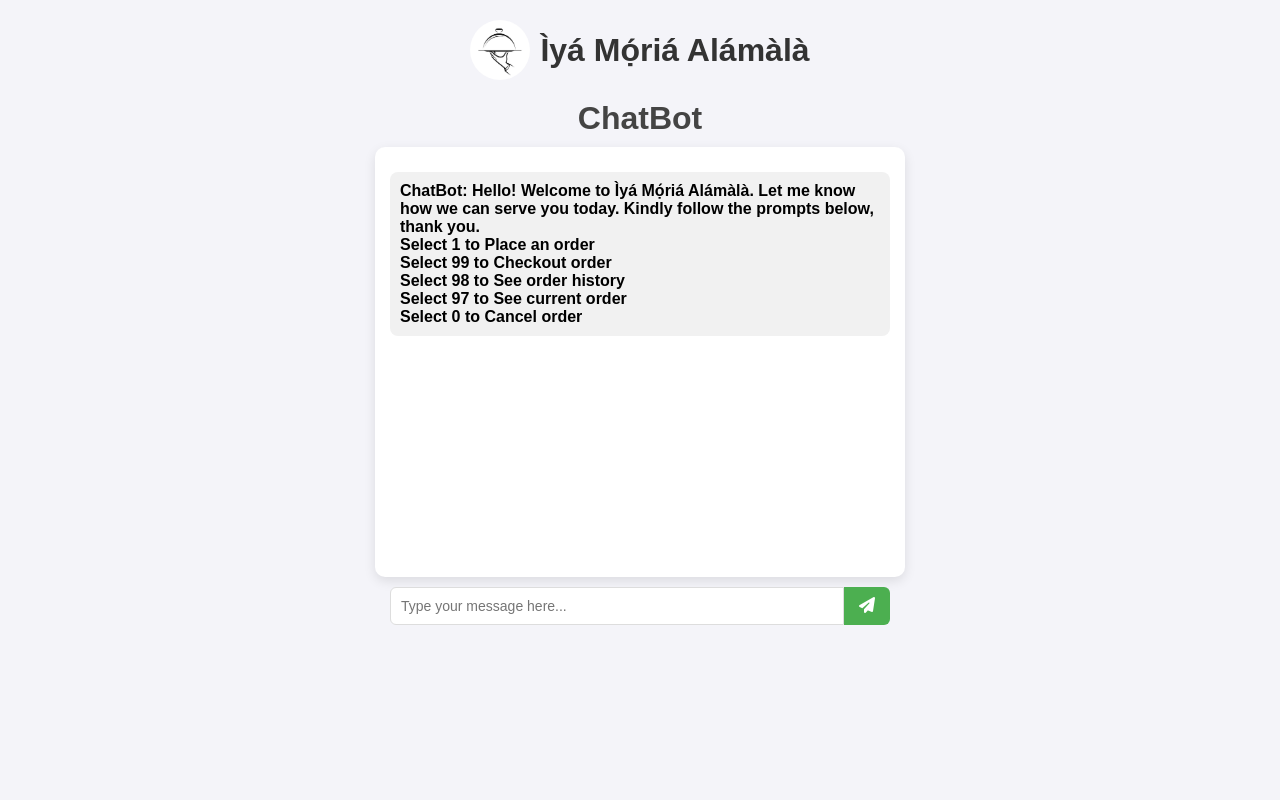
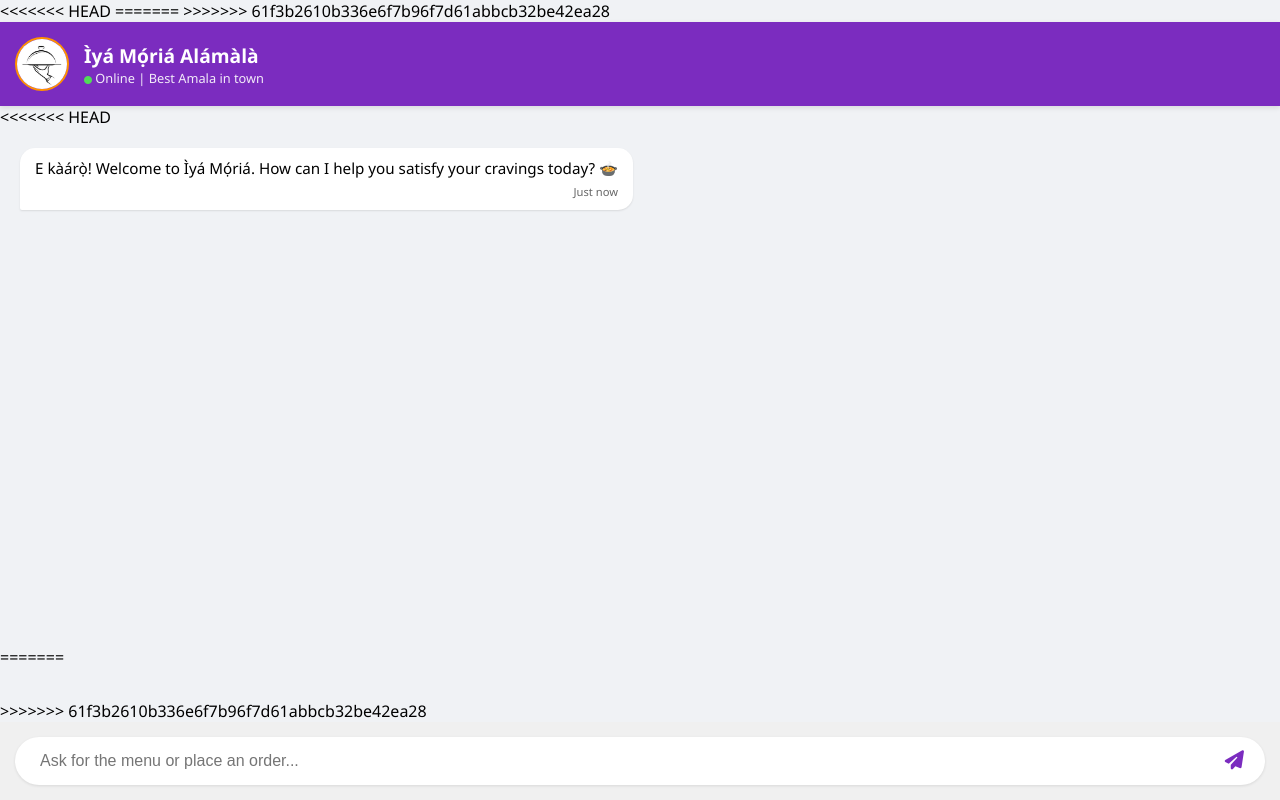
Before and after one commit to heisfolagbemi/The-Amala-Restaurant, a website: page frontend/index.html in a window 1280 px wide. Drawn offline with nearby package versions, Linux system fonts and the light colour scheme; no server answers.

Commit message:
My Assigment

```diff
--- a/Models/order.js
+++ b/Models/order.js
@@ -1,4 +1,4 @@
-// models/Order.js
+
 const mongoose = require("mongoose");
 
 const OrderItemSchema = new mongoose.Schema(
@@ -14,8 +14,8 @@ const OrderItemSchema = new mongoose.Schema(
 const OrderSchema = new mongoose.Schema({
   deviceId: String,
   items: [OrderItemSchema],
-  amount: Number, // in Naira
-  status: { type: String, default: "open" }, // open / pending-payment / paid / scheduled / cancelled
+  amount: Number,
+  status: { type: String, default: "open" },
   paystackReference: String,
   paymentInit: Object,
   scheduledFor: Date,
--- a/Models/session..js
+++ b/Models/session.js
@@ -1,4 +1,3 @@
-// models/Session.js
 const mongoose = require("mongoose");
 
 const OrderItemSchema = new mongoose.Schema(
@@ -15,7 +14,8 @@ const SessionSchema = new mongoose.Schema({
   deviceId: { type: String, index: true },
   socketId: String,
   currentOrder: { type: [OrderItemSchema], default: [] },
-  history: { type: [Object], default: [] }, // store order summaries
+  history: { type: [Object], default: [] },
+  inMenu: { type: Boolean, default: false },
   createdAt: { type: Date, default: Date.now },
   updatedAt: { type: Date, default: Date.now },
 });
--- a/frontend/index.html
+++ b/frontend/index.html
@@ -1,153 +1,236 @@
 <!DOCTYPE html>
 <html lang="en">
+<<<<<<< HEAD
+<head>
+    <meta charset="UTF-8">
+    <meta name="viewport" content="width=device-width, initial-scale=1.0">
+    <title>Ìyá Mọ́riá Alámàlà - Chat</title>
+    <link rel="stylesheet" href="https://cdnjs.cloudflare.com/ajax/libs/font-awesome/6.4.0/css/all.min.css">
+=======
   <head>
     <meta charset="UTF-8" />
     <meta name="viewport" content="width=device-width, initial-scale=1.0" />
     <title>ChatBot</title>
 
-    <!-- Font Awesome for the send button -->
     <link
       rel="stylesheet"
       href="https://cdnjs.cloudflare.com/ajax/libs/font-awesome/6.4.0/css/all.min.css"
     />
 
+>>>>>>> 61f3b2610b336e6f7b96f7d61abbcb32be42ea28
     <style>
+        :root {
+            --primary-color: #7b2cbf; /* Warm Purple */
+            --accent-color: #ff9100;  /* Amala/Soup Orange */
+            --user-bg: #dcf8c6;
+            --bot-bg: #ffffff;
+            --body-bg: #f0f2f5;
+        }
+
         body {
-        font-family: Arial, sans-serif;
-        background: #f4f4f9;
+            font-family: 'Segoe UI', Tahoma, Geneva, Verdana, sans-serif;
+            background: var(--body-bg);
             margin: 0;
-        padding: 0;
             display: flex;
             flex-direction: column;
-        align-items: center;
+            height: 100vh;
         }
-      .flex {
+
+        /* Header Styling */
+        header {
+            background: var(--primary-color);
+            color: white;
+            padding: 15px;
             display: flex;
             align-items: center;
-        margin-top: 20px;
+            box-shadow: 0 2px 5px rgba(0,0,0,0.1);
         }
+
         .logo {
-        width: 60px;
-        height: 60px;
+            width: 50px;
+            height: 50px;
             border-radius: 50%;
-        margin-right: 10px;
+            border: 2px solid var(--accent-color);
+            margin-right: 15px;
+            object-fit: cover;
         }
-      .title h1 {
+
+        .header-info h1 {
             margin: 0;
-        color: #333;
+            font-size: 1.2rem;
         }
-      .chatbot-title {
-        margin: 20px 0 10px;
-        color: #444;
+
+        .header-info p {
+            margin: 0;
+            font-size: 0.8rem;
+            opacity: 0.9;
         }
-      .messages {
-        list-style: none;
-        padding: 15px;
-        margin: 0;
-        width: 90%;
-        max-width: 500px;
-        height: 400px;
-        background: white;
-        border-radius: 10px;
+
+        /* Chat Window */
+        #chat-container {
+            flex: 1;
+            padding: 20px;
             overflow-y: auto;
-        box-shadow: 0 4px 12px rgba(0,0,0,0.1);
+            display: flex;
+            flex-direction: column;
+            gap: 15px;
         }
-      .messages ol {
-        margin: 10px 0;
-        padding: 10px;
-        border-radius: 8px;
-        background: #f1f1f1;
-        word-wrap: break-word;
+
+        .message {
+            max-width: 80%;
+            padding: 10px 15px;
+            border-radius: 15px;
+            font-size: 0.95rem;
+            line-height: 1.4;
+            position: relative;
+            box-shadow: 0 1px 2px rgba(0,0,0,0.1);
         }
-      .bot-message {
-        background: #e8f0fe;
+
+        .bot-msg {
+            align-self: flex-start;
+            background: var(--bot-bg);
+            border-bottom-left-radius: 2px;
         }
-      .user-message {
-        background: #d1f7c4;
+
+        .user-msg {
+            align-self: flex-end;
+            background: var(--user-bg);
+            border-bottom-right-radius: 2px;
+        }
+
+        .timestamp {
+            display: block;
+            font-size: 0.7rem;
+            margin-top: 5px;
+            opacity: 0.6;
             text-align: right;
         }
+
+        /* Input Area */
+        footer {
+            background: #f0f0f0;
+            padding: 15px;
+            display: flex;
+            gap: 10px;
+        }
+
         #form {
             display: flex;
-        justify-content: center;
-        margin: 10px;
-        width: 90%;
-        max-width: 500px;
+            width: 100%;
+            background: white;
+            border-radius: 25px;
+            padding: 5px 15px;
+            align-items: center;
+            box-shadow: 0 1px 3px rgba(0,0,0,0.1);
         }
+
         .user-input {
             flex: 1;
+            border: none;
             padding: 10px;
-        border: 1px solid #ddd;
-        border-radius: 6px 0 0 6px;
-        font-size: 14px;
+            outline: none;
+            font-size: 1rem;
         }
-      button {
-        background: #4caf50;
+
+        .send-btn {
+            background: transparent;
             border: none;
-        color: white;
-        padding: 0 15px;
-        border-radius: 0 6px 6px 0;
+            color: var(--primary-color);
+            font-size: 1.2rem;
             cursor: pointer;
-        font-size: 16px;
+            transition: transform 0.2s;
         }
-      button:hover {
-        background: #45a049;
+
+        .send-btn:hover {
+            transform: scale(1.1);
         }
     </style>
 </head>
 <body>
-    <div class="flex">
-      <img
-        class="logo"
-        src="./media/VectorStock_ Delicious Restaurant Menu Icons.jpeg"
-        alt="Amala logo"
-      />
-      <div class="title"><h1>Ìyá Mọ́riá Alámàlà</h1></div>
+
+    <header>
+        <img class="logo" src="./media/VectorStock_ Delicious Restaurant Menu Icons.jpeg" alt="Ìyá Mọ́riá logo">
+        <div class="header-info">
+            <h1>Ìyá Mọ́riá Alámàlà</h1>
+            <p><i class="fa-solid fa-circle" style="color: #4df04d; font-size: 8px;"></i> Online | Best Amala in town</p>
         </div>
+    </header>
 
-    <h1 class="chatbot-title">ChatBot</h1>
-
+<<<<<<< HEAD
+    <main id="chat-container">
+        <!-- Welcome Message -->
+        <div class="message bot-msg">
+            E kàárọ̀! Welcome to Ìyá Mọ́riá. How can I help you satisfy your cravings today? 🍲
+            <span class="timestamp">Just now</span>
+        </div>
+    </main>
+=======
     <ul class="messages">
       <ol class="bot-message">
-        <strong>ChatBot:</strong>
-        <b>
-          Hello! Welcome to Ìyá Mọ́riá Alámàlà. Let me know how we can serve you today. Kindly follow the prompts below, thank you.<br />
-          Select 1 to Place an order <br />
-          Select 99 to Checkout order <br />
-          Select 98 to See order history <br />
-          Select 97 to See current order <br />
-          Select 0 to Cancel order
-        </b>
+
       </ol>
     </ul>
+>>>>>>> 61f3b2610b336e6f7b96f7d61abbcb32be42ea28
 
+    <footer>
         <form id="form">
-      <input
-        type="text"
-        class="user-input"
-        placeholder="Type your message here..."
-      />
-      <button type="submit"><i class="fa-solid fa-paper-plane"></i></button>
+            <input type="text" class="user-input" placeholder="Ask for the menu or place an order..." autocomplete="off">
+            <button type="submit" class="send-btn">
+                <i class="fa-solid fa-paper-plane"></i>
+            </button>
         </form>
+    </footer>
 
     <script src="/socket.io/socket.io.js"></script>
     <script>
         const socket = io();
-
         const form = document.getElementById("form");
         const input = document.querySelector(".user-input");
-      const messages = document.querySelector(".messages");
+        const chatContainer = document.getElementById("chat-container");
 
-      // Handle form submission
+        // Helper function to add messages to UI
+        const addMessage = (text, sender) => {
+            const msgDiv = document.createElement("div");
+            msgDiv.classList.add("message", sender === 'user' ? "user-msg" : "bot-msg");
+
+            const time = new Date().toLocaleTimeString([], { hour: '2-digit', minute: '2-digit' });
+
+            msgDiv.innerHTML = `
+                ${text}
+                <span class="timestamp">${time}</span>
+            `;
+
+            chatContainer.appendChild(msgDiv);
+            chatContainer.scrollTop = chatContainer.scrollHeight;
+        };
+
+<<<<<<< HEAD
+        form.addEventListener("submit", (e) => {
+            e.preventDefault();
+            const message = input.value.trim();
+
+            if (message) {
+                addMessage(message, 'user');
+                socket.emit("userMessage", message);
+                input.value = "";
+            }
+        });
+
+        socket.on("botMessage", (msg) => {
+            // Add a small delay so it feels more natural
+            setTimeout(() => {
+                addMessage(msg, 'bot');
+            }, 500);
+        });
+=======
       form.addEventListener("submit", (e) => {
         e.preventDefault();
         if (input.value.trim() !== "") {
-          // Show user message
           const userMsg = document.createElement("ol");
           userMsg.classList.add("user-message");
           userMsg.innerHTML = `<strong>You:</strong> <b>${input.value}</b>`;
           messages.appendChild(userMsg);
 
-          // Send to server
           socket.emit("userMessage", input.value);
 
           messages.scrollTop = messages.scrollHeight;
@@ -155,7 +238,6 @@
         }
       });
 
-      // Listen for bot messages from the server
       socket.on("botMessage", (msg) => {
         const botMsg = document.createElement("ol");
         botMsg.classList.add("bot-message");
@@ -163,6 +245,7 @@
         messages.appendChild(botMsg);
         messages.scrollTop = messages.scrollHeight;
       });
+>>>>>>> 61f3b2610b336e6f7b96f7d61abbcb32be42ea28
     </script>
 </body>
 </html>
```
Also changed, not shown: ResponseModel.js (deleted, +0 -9 lines), app.js (+88 -38 lines), seed.js (deleted, +0 -31 lines). Lines whose indentation alone changed are shown as unchanged.
